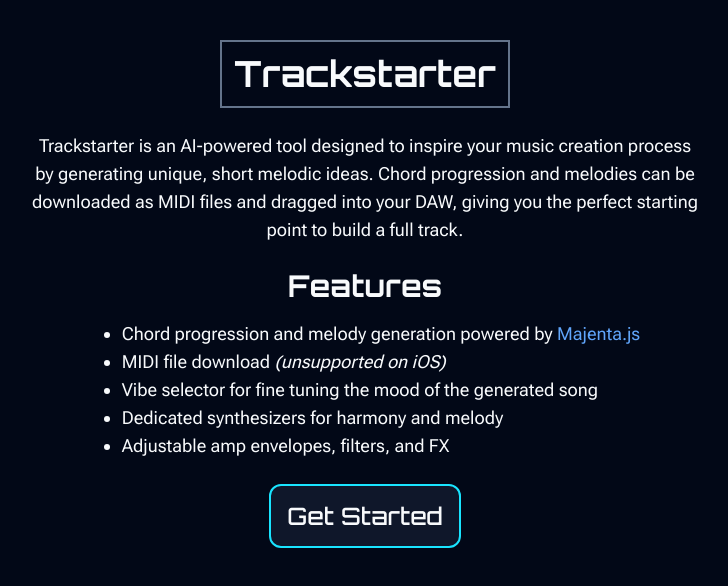
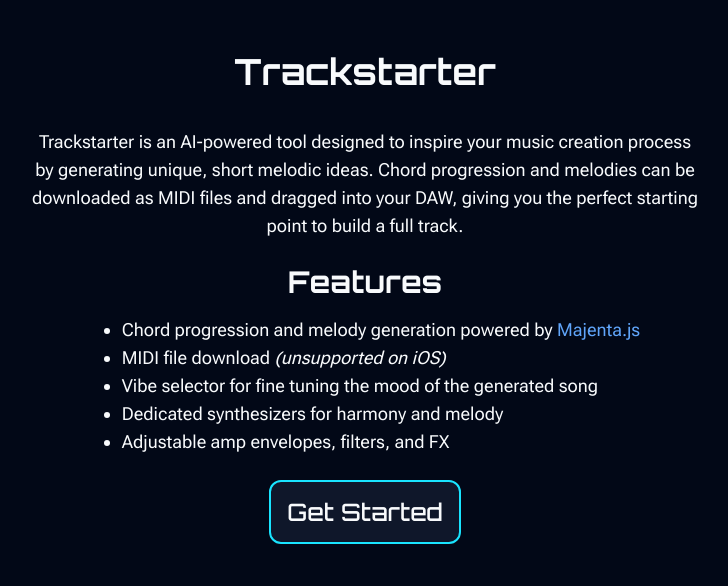
Before and after one commit to steve-mackinnon/trackstarter, a Next.js app: page / in a window 1280 px wide. Shown: the top 586 px of the page, without its empty margins (275-1003 px from the left). Built offline with nearby package versions, Linux system fonts and the light colour scheme.

Commit message:
Remove border on landing page title

```diff
--- a/src/app/page.tsx
+++ b/src/app/page.tsx
@@ -8,9 +8,7 @@ const roboto = Roboto_Flex({ subsets: ["latin"] });
 export default function Home() {
   return (
     <main className="flex flex-col justify-center items-center gap-6 p-4 pt-10 text-center">
-      <h1 className="text-4xl font-bold border-2 border-slate-500 p-3">
-        Trackstarter
-      </h1>
+      <h1 className="text-4xl font-bold p-3">Trackstarter</h1>
       <article className={cn(roboto.className, "max-w-2xl text-lg")}>
         Trackstarter is an AI-powered tool designed to inspire your music
         creation process by generating unique, short melodic ideas. Chord
```
